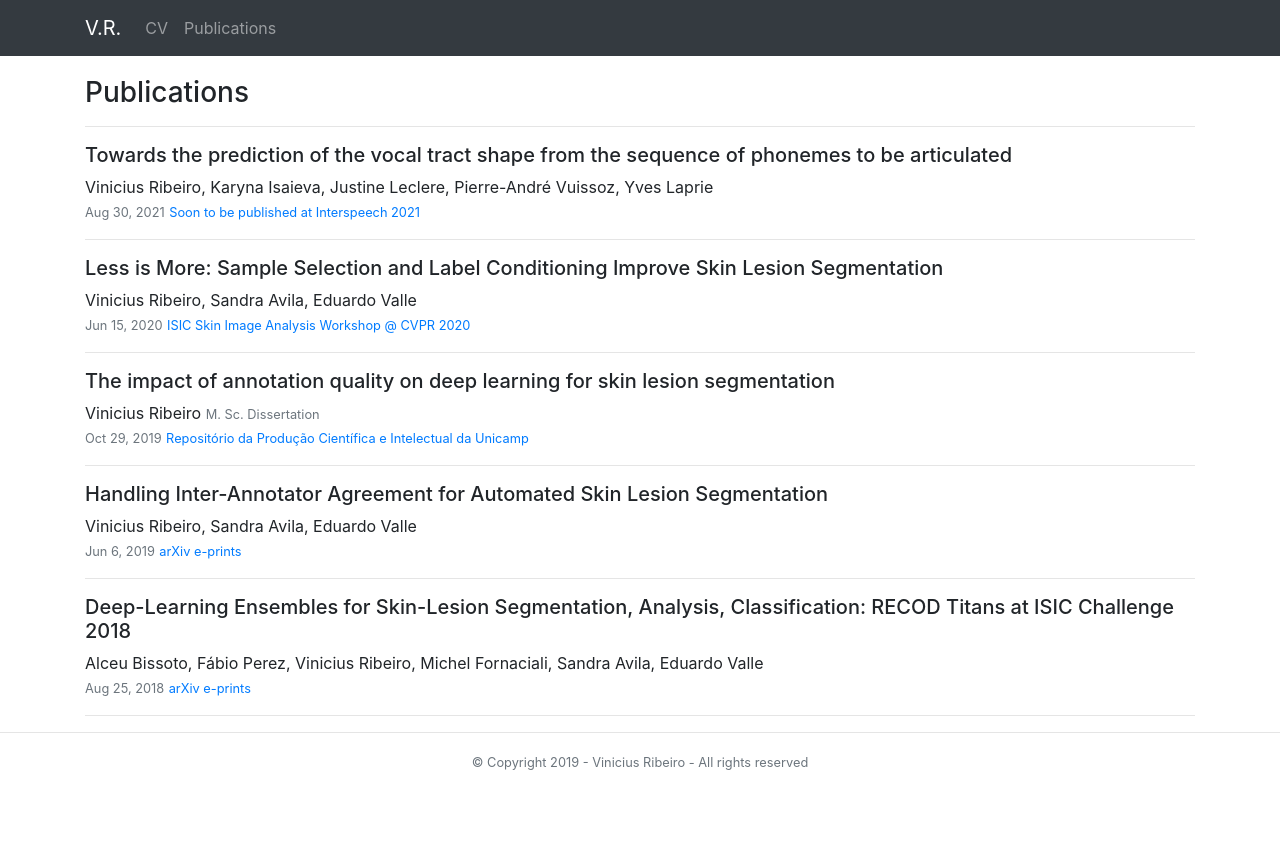
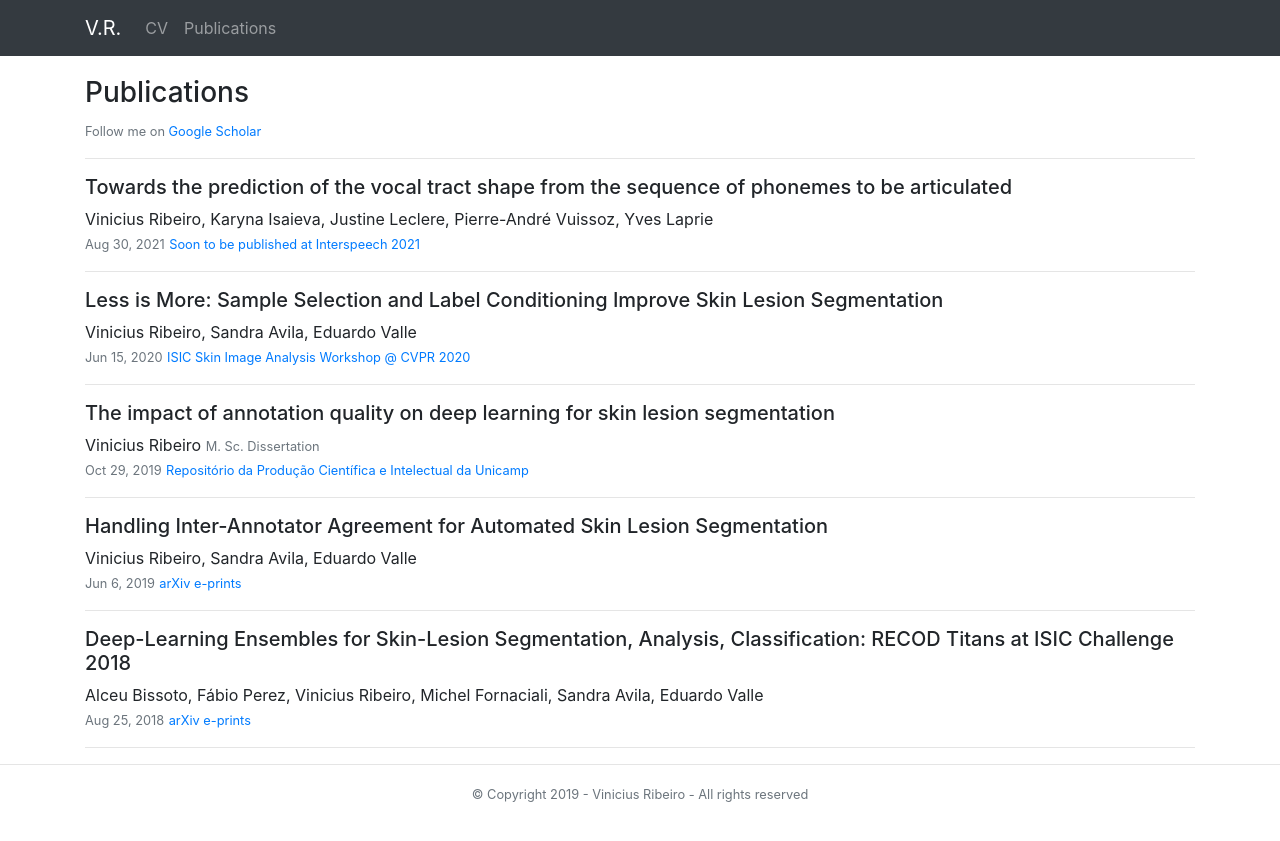
Before and after one commit to vribeiro1/vribeiro1.github.io, a Jekyll site: the page built from publications.md, in a window 1280 px wide. Shown: the top 841 px of the page. Built offline with Jekyll 4.4.1, drawn with Linux system fonts in a browser that asks for light colours; nearby versions of some CDN libraries.

Commit message:
Add Google Scholar link

```diff
--- a/_layouts/publications.html
+++ b/_layouts/publications.html
@@ -6,6 +6,9 @@ layout: default
     <h3>
         Publications
     </h3>
+    <small class="text-muted">
+        Follow me on <a href="https://scholar.google.com/citations?user=0FLmaIMAAAAJ&hl=en">Google Scholar</a>
+    </small>
     <hr>
     <div>
         {% assign publication_list_size = site.publications | size %}
```
